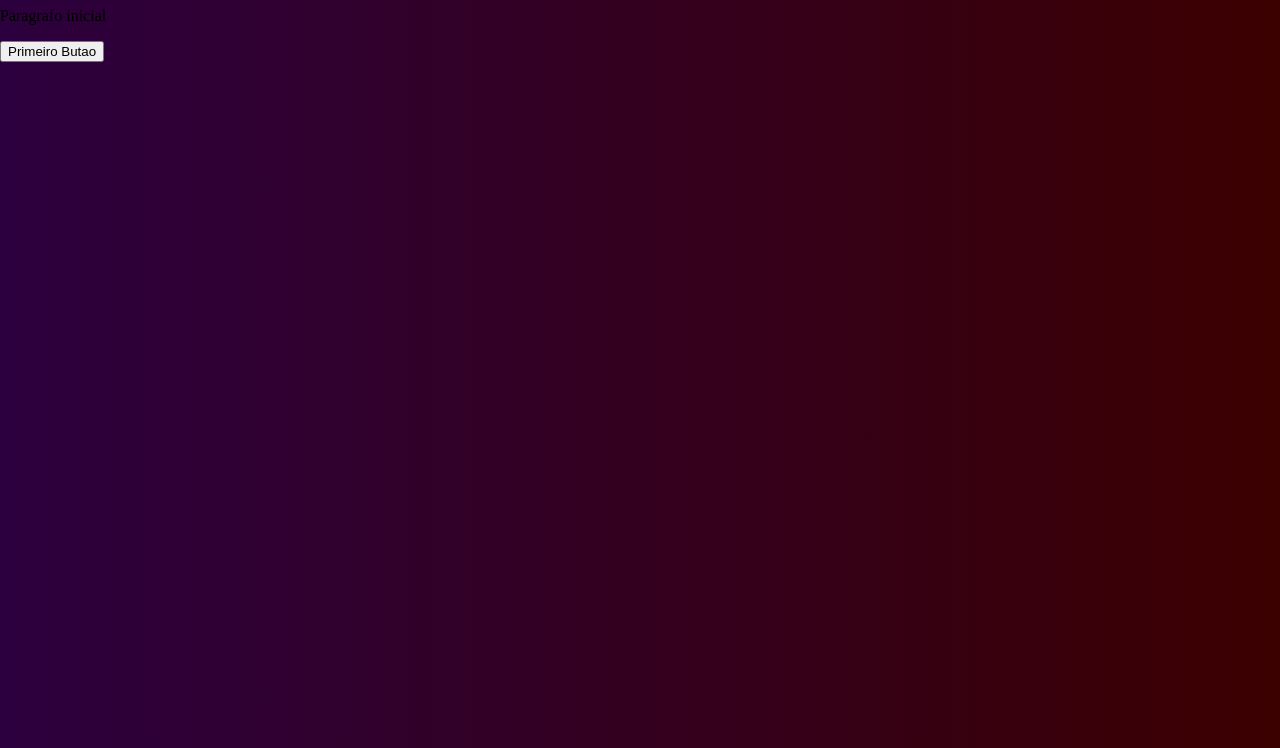
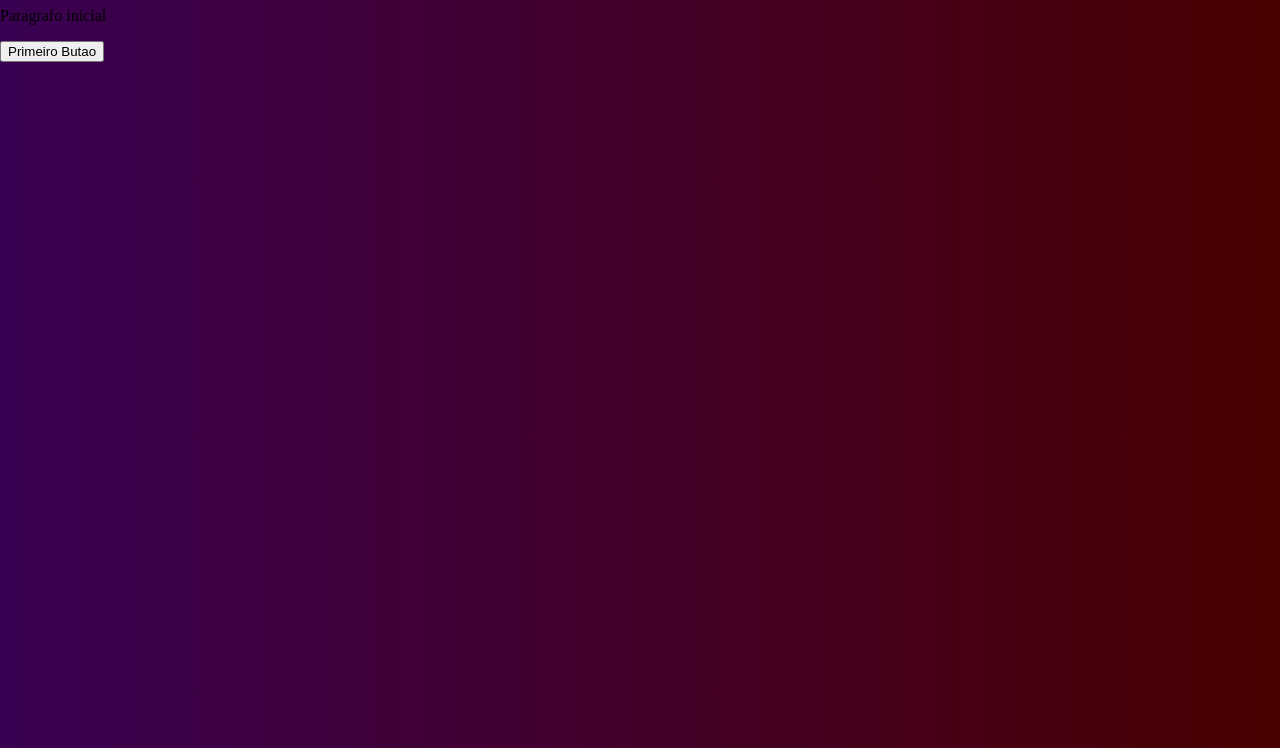
Before and after one commit to gabrielTavaresFP/trabalhoEmGrupoHCJs, a plain HTML site: page index.html in a window 1280 px wide. Shown: the part 73-821 px from the top of the page. Drawn offline with Linux system fonts and the light colour scheme.

Commit message:
refazendo dnv rs, amo minha mulher

```diff
--- a/style.css
+++ b/style.css
@@ -1,5 +1,5 @@
 body {
-  background: linear-gradient(to right, #2c003e, #3b0000);
+  background: linear-gradient(to right, #3a0052, #4a0000);
   height: 100vh;
   margin: 0;
 }
```
